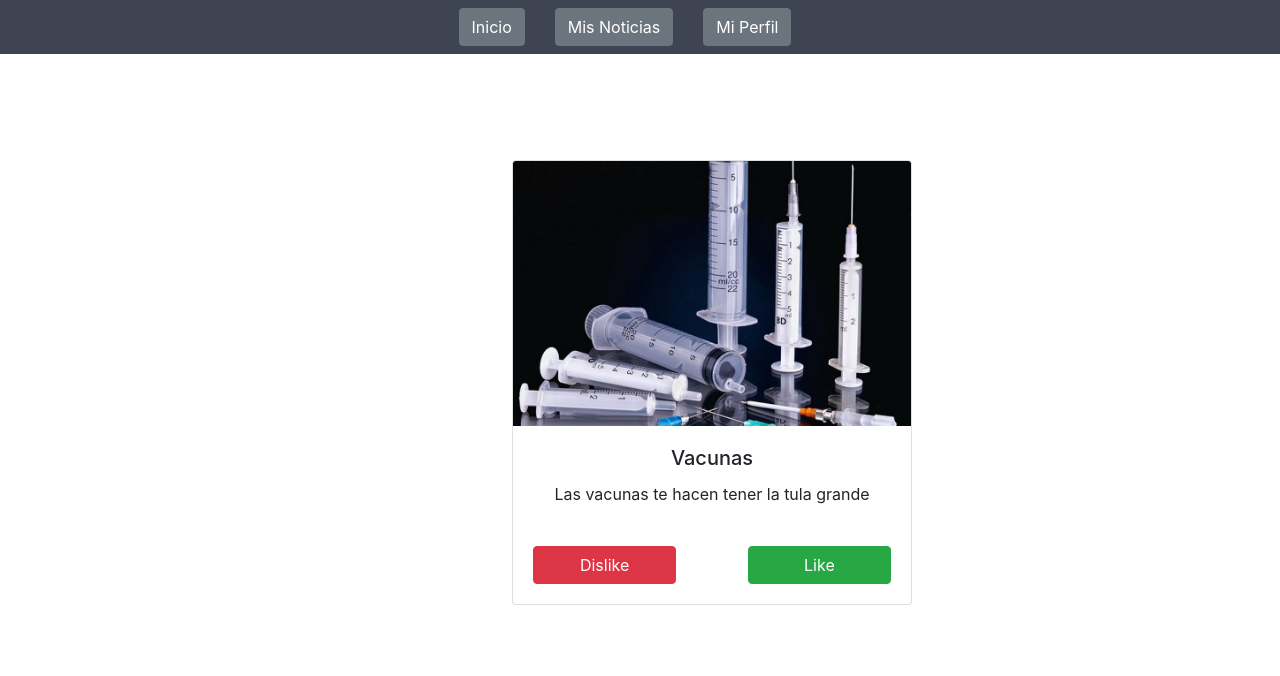
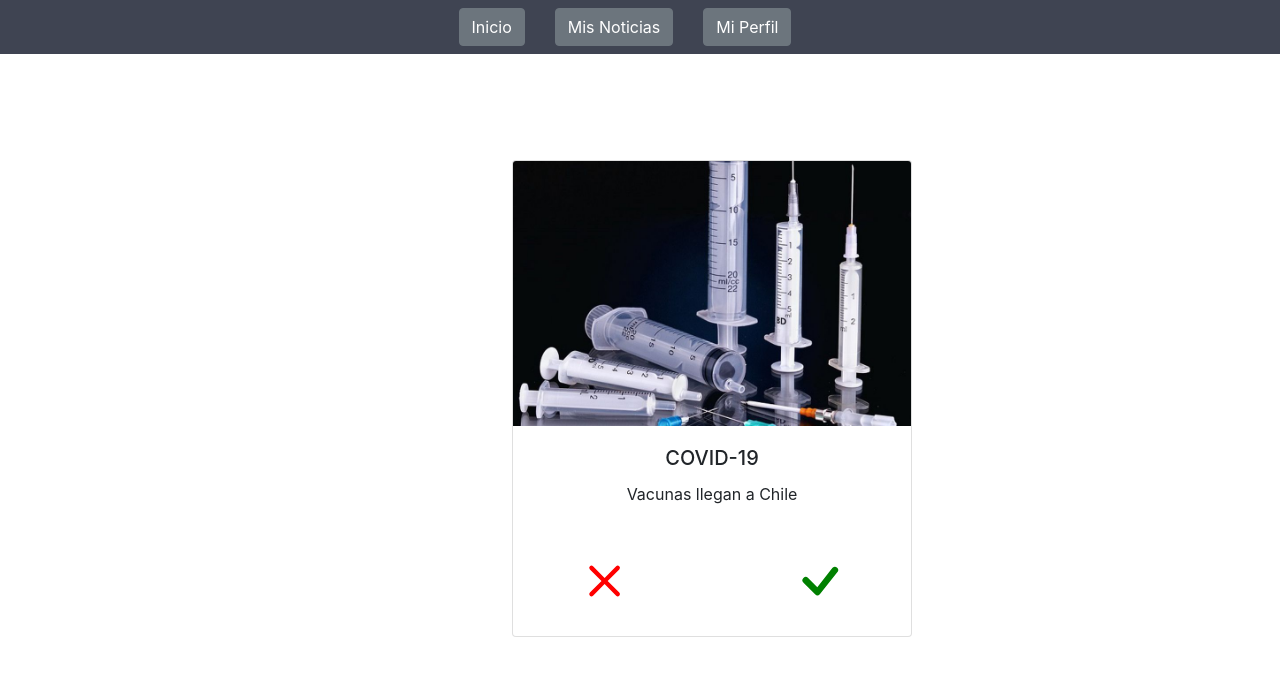
Before and after one commit to luciofondon98/Dise-o-de-Interfaces-2020-2, a React (Create React App) app: page / in a window 1280 px wide. Shown: the top 676 px of the page. Built offline with nearby package versions, Linux system fonts and the light colour scheme.

Commit message:
like y  dislike con bootstrap icons añadidos

```diff
--- a/package.json
+++ b/package.json
@@ -7,8 +7,10 @@
     "@testing-library/react": "^11.2.0",
     "@testing-library/user-event": "^12.2.2",
     "bootstrap": "^4.5.3",
+    "bootstrap-icons": "^1.2.2",
     "react": "^17.0.1",
     "react-bootstrap": "^1.4.0",
+    "react-bootstrap-icons": "^1.2.2",
     "react-dom": "^17.0.1",
     "react-dropdown": "^1.9.0",
     "react-router-dom": "^5.2.0",
--- a/src/components/tinder_card.js
+++ b/src/components/tinder_card.js
@@ -1,6 +1,6 @@
-import { render } from '@testing-library/react';
 import React, { Component } from 'react';
 import imagen from '../images/vacunas.jpg'
+import { Check, X } from 'react-bootstrap-icons'
 
 class tinder_card extends Component{
     render(){
@@ -9,12 +9,12 @@ class tinder_card extends Component{
             <div className="card" style={{width: '25rem', textAlign: 'center'}}>
                 <img className="card-img-top" src={imagen} alt="Card image cap"></img>
                 <div className="card-body">
-                    <h5 className="card-title">Vacunas</h5>
-                    <p className="card-text">Las vacunas te hacen tener la tula grande</p>
+                    <h5 className="card-title">COVID-19</h5>
+                    <p className="card-text">Vacunas llegan a Chile</p>
                 </div>
                 <div className="card-body">
-                    <button type="button" className="btn btn-danger" style={{width: "40%", float: "left"}}>Dislike</button>
-                    <button type="button" className="btn btn-success" style={{width: "40%", float: "right"}}>Like</button>
+                    <Check style={{width: "40%", float: "right", height: '70px', color: 'green'}} ></Check>
+                    <X style={{width: "40%", float: "left", height: '70px', color: 'red'}} ></X>
                 </div>
             </div>
         </div>
```
Also changed, not shown: 1 other file (tests, documents, lock files or other folders).
